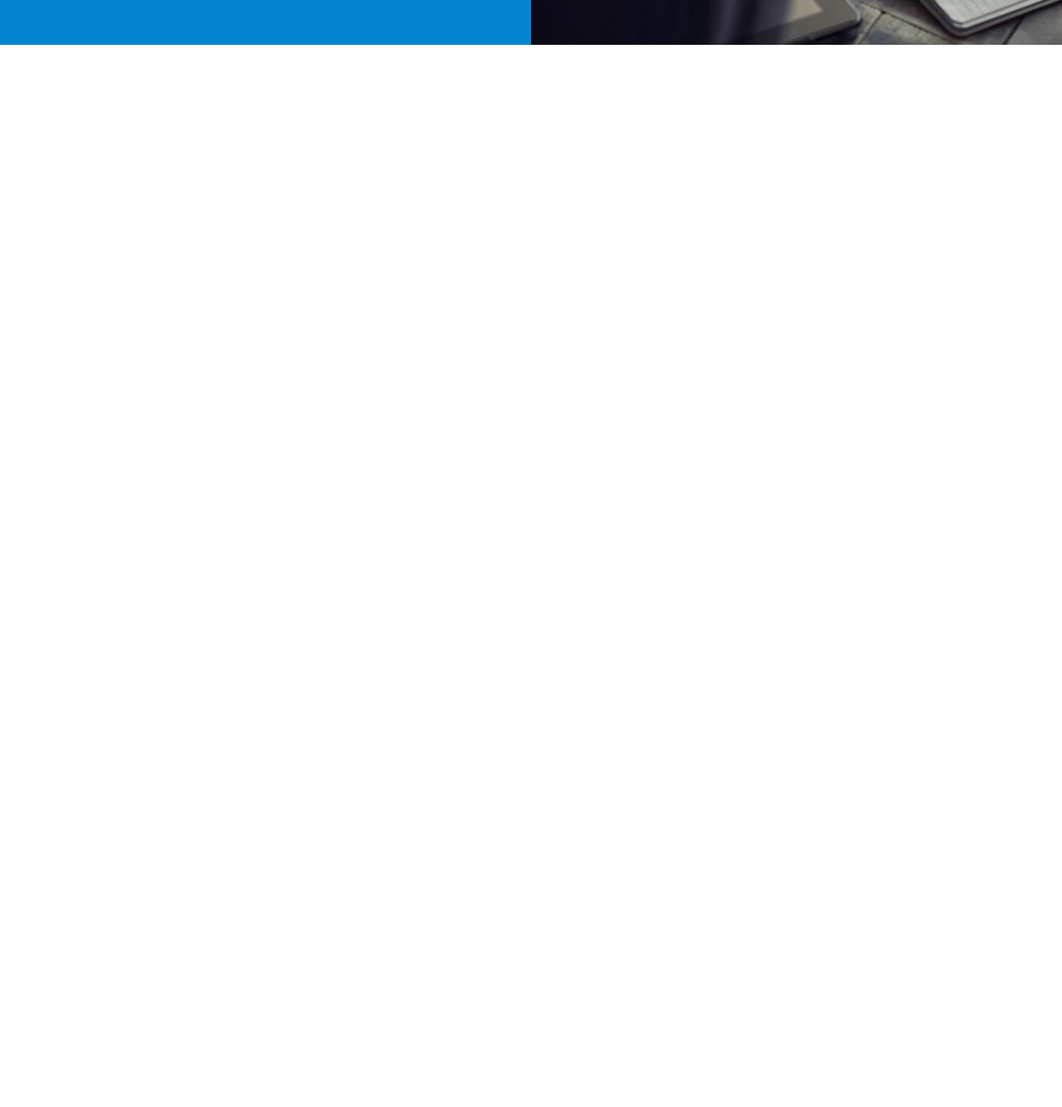
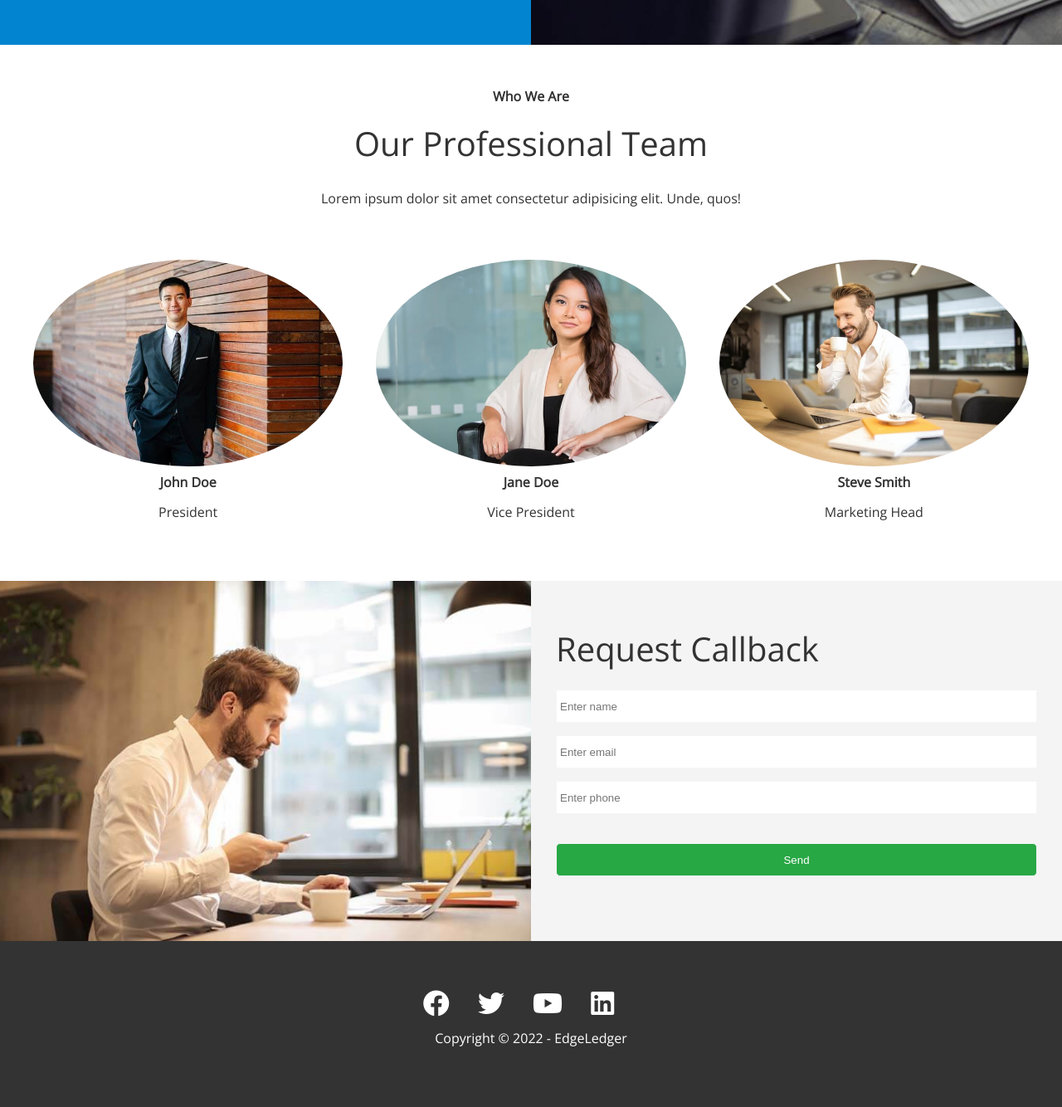
Before and after one commit to projectperfect/edgeL, a plain HTML site: page index.html in a window 1280 px wide. Shown: the part 2660-3994 px from the top of the page at 83% size. Before the commit the page ends 2721 px from the top, so only its background shows below. Drawn offline with nearby package versions, Linux system fonts and the light colour scheme.

Commit message:
footer section and styling added

```diff
--- a/css/style.css
+++ b/css/style.css
@@ -131,3 +131,61 @@ img {
 .cases img:hover {
     opacity: 0.7;
 }
+
+.team img {
+    border-radius: 50%;
+}
+
+/* Callback form */
+/* Callback form */
+.callback-form {
+    width: 100%;
+    padding: 20px 0;
+}
+
+.callback-form label {
+    display: block;
+    margin-bottom: 5px;
+}
+
+.callback-form .form-control {
+    margin-bottom: 15px;
+}
+
+.callback-form input {
+    width: 100%;
+    padding: 4px;
+    height: 40px;
+    border: #f5f5f5 1px solid;
+}
+
+.callback-form input:focus {
+    outline-color: #28a745;
+}
+
+.callback-form .btn {
+    padding: 12px 0;
+    margin-top: 20px;
+}
+
+/* Footer */
+.footer {
+    display: flex;
+    flex-direction: column;
+    align-items: center;
+    justify-content: center;
+    text-align: center;
+    height: 200px;
+}
+
+.footer a {
+    color: #fff;
+}
+
+.footer a:hover {
+    color: #28a745;
+}
+
+.footer .social > * {
+    margin-right: 30px;
+}
--- a/css/utilities.css
+++ b/css/utilities.css
@@ -39,7 +39,7 @@
 
 .btn-light, .bg-light {
     background: #f4f4f4;
-    color: #fff;
+    color: #333;
 }
 
 .btn-outline {
--- a/index.html
+++ b/index.html
@@ -62,7 +62,7 @@
             </div>
         </section>
 
-        <!-- About:Solutions -->
+        <!-- About Solutions -->
         <section id="about" class="solutions flex-columns">
             <div class="row">
                 <div class="column">
@@ -110,6 +110,7 @@
                 </div>
             </div>
         </section>
+
         <!-- Blog -->
         <section id="blog" class="blog flex-columns flex-reverse">
             <div class="row">
@@ -128,6 +129,90 @@
                 </div>
             </div>
         </section>
+
+        <!-- Team -->
+        <section id="team" class="team section-padding">
+            <header class="section-header">
+                <h4>Who We Are</h4>
+                <h2>Our Professional Team</h2>
+                <p>Lorem ipsum dolor sit amet consectetur adipisicing elit. Unde, quos!</p>
+            </header>
+            <div class="flex-items">
+                <div>
+                    <img src="images/team/person1.jpg" alt="">
+                    <h4>John Doe</h4>
+                    <p>President</p>
+                </div>
+
+                <div>
+                    <img src="images/team/person2.jpg" alt="">
+                    <h4>Jane Doe</h4>
+                    <p>Vice President</p>
+                </div>
+
+                <div>
+                    <img src="images/team/person3.jpg" alt="">
+                    <h4>Steve Smith</h4>
+                    <p>Marketing Head</p>
+                </div>
+
+            </div>
+        </section>
+
+        <!-- Contact -->
+      <section id="contact" class="contact flex-columns">
+        <div class="row">
+          <div class="column">
+            <div class="column-1">
+              <img src="images/home/contact.jpg" alt="" />
+            </div>
+          </div>
+          <div class="column">
+            <div class="column-2 bg-light">
+              <h2>Request Callback</h2>
+              <form action="" class="callback-form">
+                <div class="form-control">
+                  <label for="name"></label>
+                  <input
+                    type="text"
+                    name="name"
+                    id="name"
+                    placeholder="Enter name"
+                  />
+                </div>
+                <div class="form-control">
+                  <label for="email"></label>
+                  <input
+                    type="email"
+                    name="email"
+                    id="email"
+                    placeholder="Enter email"
+                  />
+                </div>
+                <div class="form-control">
+                  <label for="phone"></label>
+                  <input
+                    type="text"
+                    name="phone"
+                    id="phone"
+                    placeholder="Enter phone"
+                  />
+                </div>
+                <input type="submit" value="Send" id="submit" class="btn" />
+              </form>
+            </div>
+          </div>
+        </div>
+      </section>
     </main>
+    <footer class="footer bg-dark">
+        <div class="social">
+            <a href="#"><i class="fab fa-facebook fa-2x"></i></a>
+            <a href="#"><i class="fab fa-twitter fa-2x"></i></a>
+            <a href="#"><i class="fab fa-youtube fa-2x"></i></a>
+            <a href="#"><i class="fab fa-linkedin fa-2x"></i></a>
+        </div>
+        <p>Copyright &copy; 2022 - EdgeLedger</p>
+    </footer>
 </body>
 </html>
```
